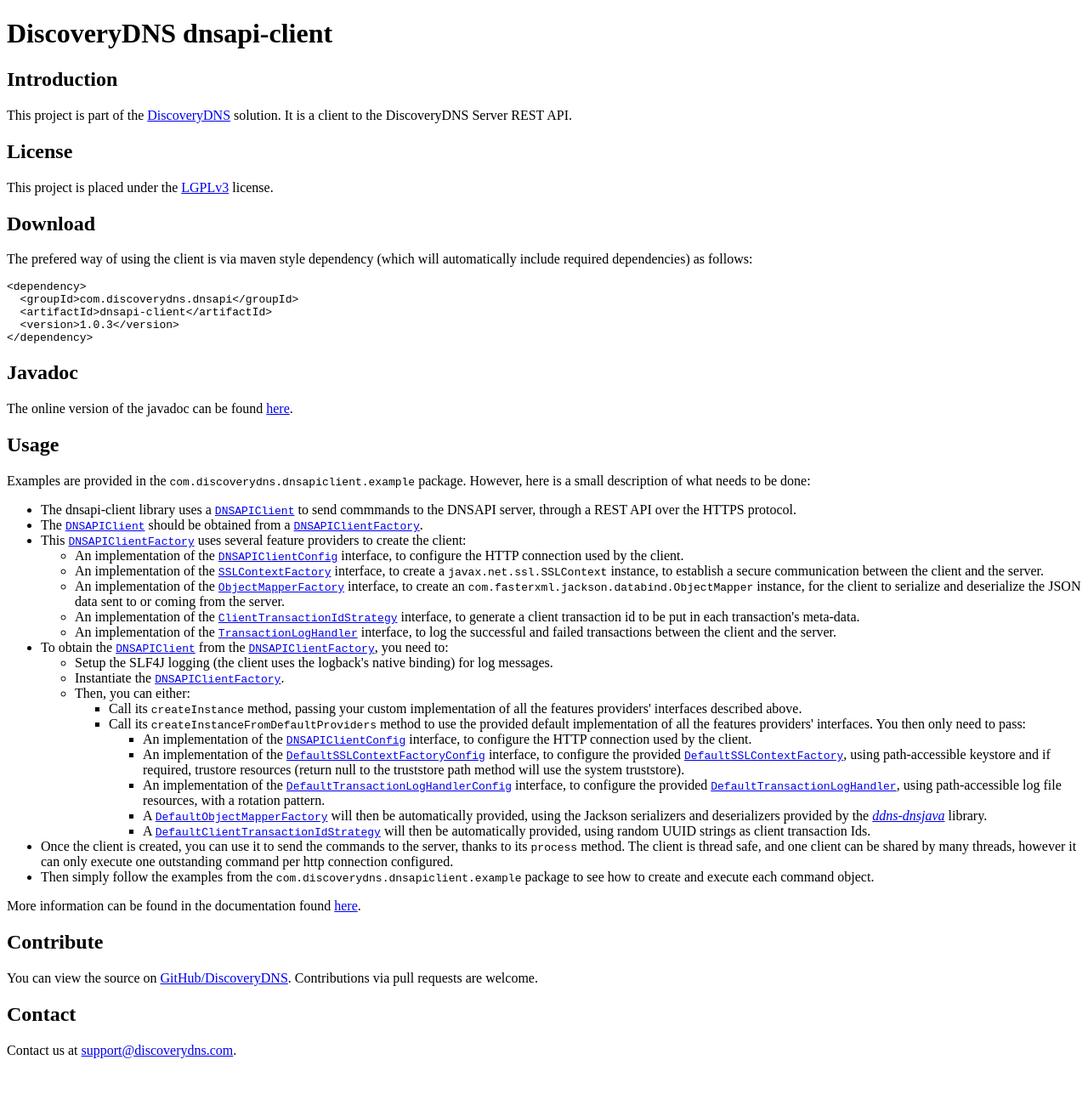
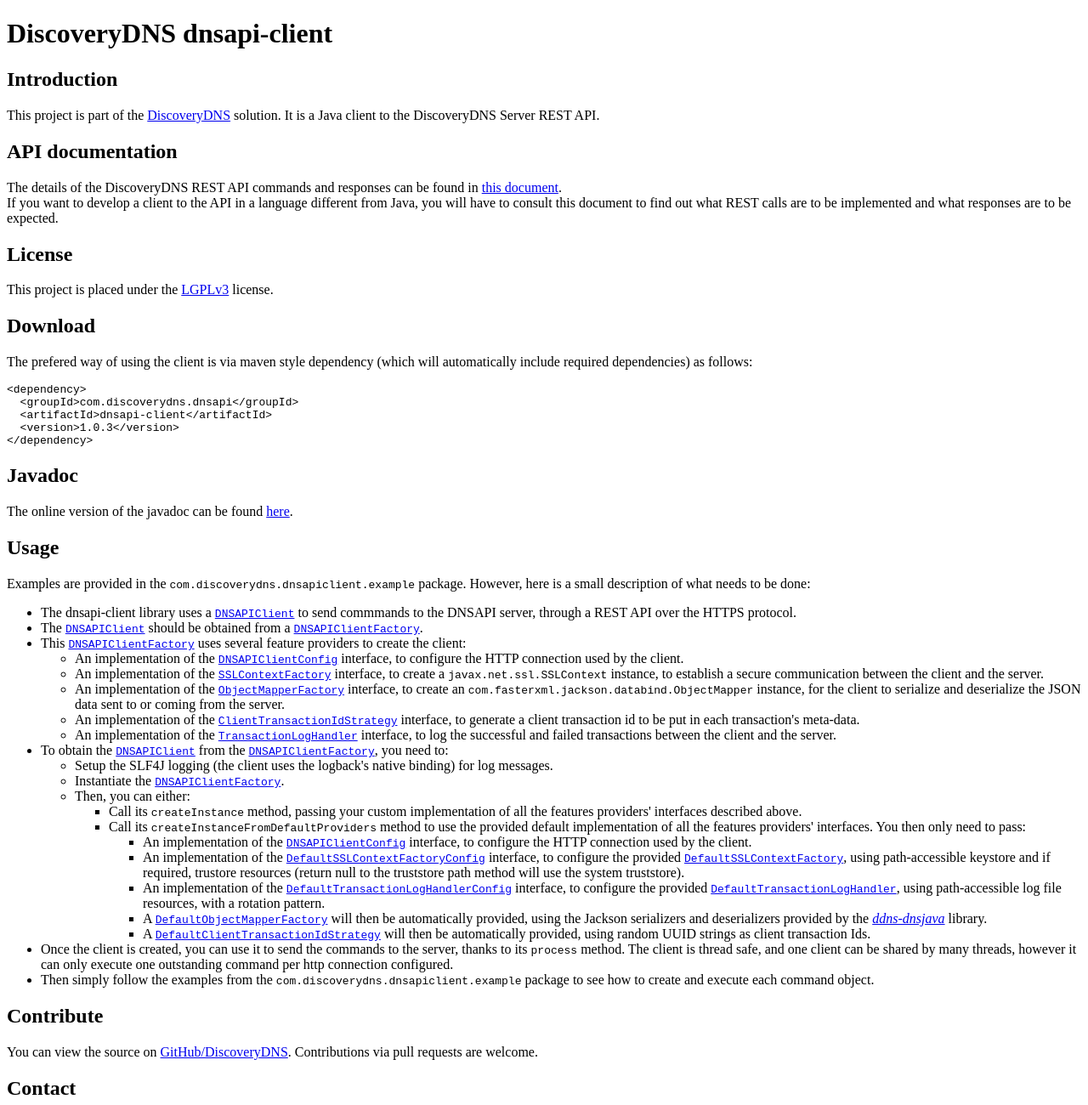
Before and after one commit to discoverydns/dnsapi-client, a plain HTML site: page index.html in a window 1280 px wide. Shown: the top 1300 px of the page at 85% size. Before the commit the page ends 1261 px from the top, so only its background shows below. Drawn offline with Linux system fonts and the light colour scheme.

Commit message:
Arnaud: Added API documentation specific paragraph in page

```diff
--- a/index.html
+++ b/index.html
@@ -6,7 +6,9 @@
 	<body>
 		<h1>DiscoveryDNS dnsapi-client</h1>
 		<h2>Introduction</h2>
-		<p>This project is part of the <a href="http://www.discoverydns.com">DiscoveryDNS</a> solution. It is a client to the DiscoveryDNS Server REST API.</p>
+		<p>This project is part of the <a href="http://www.discoverydns.com">DiscoveryDNS</a> solution. It is a Java client to the DiscoveryDNS Server REST API.</p>
+		<h2>API documentation</h2>
+		<p>The details of the DiscoveryDNS REST API commands and responses can be found in <a href="http://discoverydns.github.io/dnsapi-client/doc/DDNS%20-%20DiscoveryDNS%20API%20-%20v1.4.pdf">this document</a>.<br/>If you want to develop a client to the API in a language different from Java, you will have to consult this document to find out what REST calls are to be implemented and what responses are to be expected.</p>
 		<h2>License</h2>
 		<p>This project is placed under the <a href="http://www.gnu.org/licenses/lgpl.txt">LGPLv3</a> license.</p>
 		<h2>Download</h2>
@@ -53,7 +55,6 @@
 			<li>Once the client is created, you can use it to send the commands to the server, thanks to its <code>process</code> method. The client is thread safe, and one client can be shared by many threads, however it can only execute one outstanding command per http connection configured.</li>
 			<li>Then simply follow the examples from the <code>com.discoverydns.dnsapiclient.example</code> package to see how to create and execute each command object.</li>
 		</ul>
-		<p>More information can be found in the documentation found <a href="http://discoverydns.github.io/dnsapi-client/doc/DDNS%20-%20DiscoveryDNS%20API%20-%20v1.4.pdf">here</a>.</p>
 		<h2>Contribute</h2>
 		<p>You can view the source on <a href="http://github.com/discoverydns/dnsapi-client">GitHub/DiscoveryDNS</a>. Contributions via pull requests are welcome.</p>
 		<h2>Contact</h2>
```
